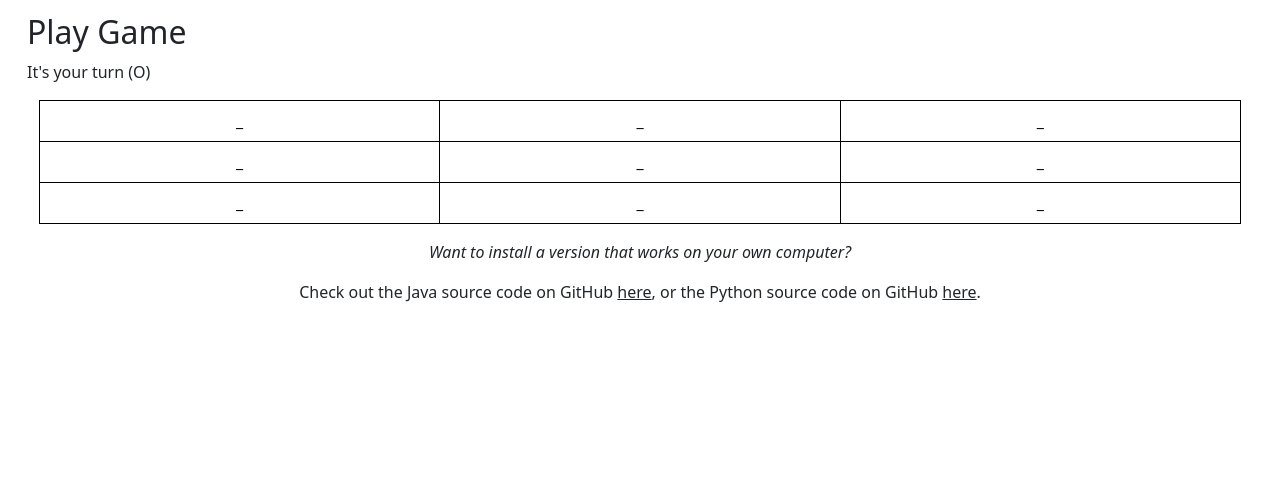
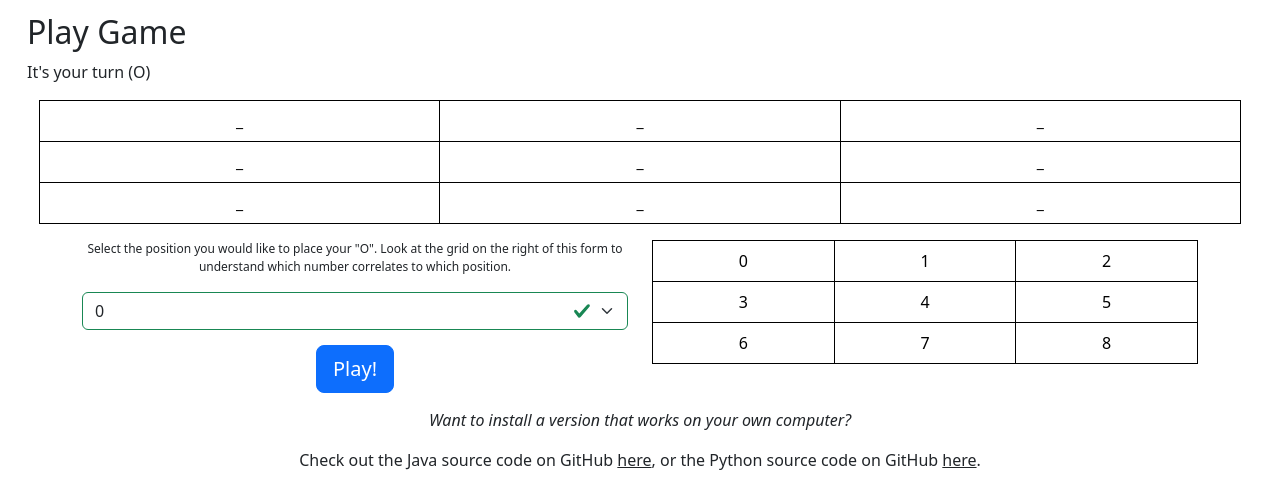
Before and after one commit to nlutala/nlutala-portfolio, a Django app: page /projects/tic-tac-toe in a window 1280 px wide. Shown: the part 344-847 px from the top of the page. Before the commit the page ends 646 px from the top, so only its background shows below. Run offline with Django 5.2, Linux system fonts and the light colour scheme.

Commit message:
Add general template for tic-tac-toe.html using form to enter the position to place on the grid

```diff
--- a/website/templates/website/tic_tac_toe.html
+++ b/website/templates/website/tic_tac_toe.html
@@ -95,6 +95,38 @@
         </table>
       </div>
     </div>
+    <div class="container text-center">
+      <div class="row">
+        <div class="col">
+          <p style="font-size: 9pt;">
+            Select the position you would like to place your "O".
+            Look at the grid on the right of this form to understand
+            which number correlates to which position.
+          </p>
+          <form class="was-validated" method="post">
+            {% csrf_token %}
+            <select id="level" name="level" class="form-select" aria-label="Select Hangman level">
+              {% for position in info_grid %}
+                <option value="{{ position }}">{{ position }}</option>
+              {% endfor %}
+            </select>
+            <div style="padding: 15px; text-align: center;">
+              <a href="/tic_tac_toe"><input type="submit" value="Play!" class="btn btn-primary btn-lg" /></a>
+            </div>
+          </form>
+        </div>
+        <div class="col">
+          <table class="table table-bordered" style="border: black;">
+            {% for row in info_grid_rows %}
+              <tr>
+                {% for r in row%}
+                  <td>{{ r }}</td>
+                {% endfor %}
+              </tr>
+            {% endfor %}
+          </table>
+        </div>
+      </div>
     <div class="container-fluid" style="text-align: center;">
       <p>
         <i>
--- a/website/views.py
+++ b/website/views.py
@@ -207,14 +207,27 @@ def tic_tac_toe(request):
     '''
     Returns a page with a demo of the toc-tac-toe game to try out.
     '''
-    game_state = GameState()
-    grid = game_state.get_game_state()
+    gs = GameState()
+    grid = gs.get_game_state()
+
+    info_grid = []
+
+    for i in range(len(gs.get_game_state())):
+        if gs.get_game_state()[i] == "_":
+            info_grid.append(i)
+
+    info_grid_rows = []
     grid_rows = []
 
     for i in range(0, len(grid), 3):
         grid_rows.append(grid[i:i+3])
+        info_grid_rows.append(info_grid[i:i+3])
 
-    return render(request, "website/tic_tac_toe.html", {"grid_rows": grid_rows})
+    return render(request, "website/tic_tac_toe.html", {
+        "grid_rows": grid_rows, "info_grid": info_grid,
+        "info_grid_rows": info_grid_rows,
+        }
+    )
 
 def contact(request):
     '''
```
